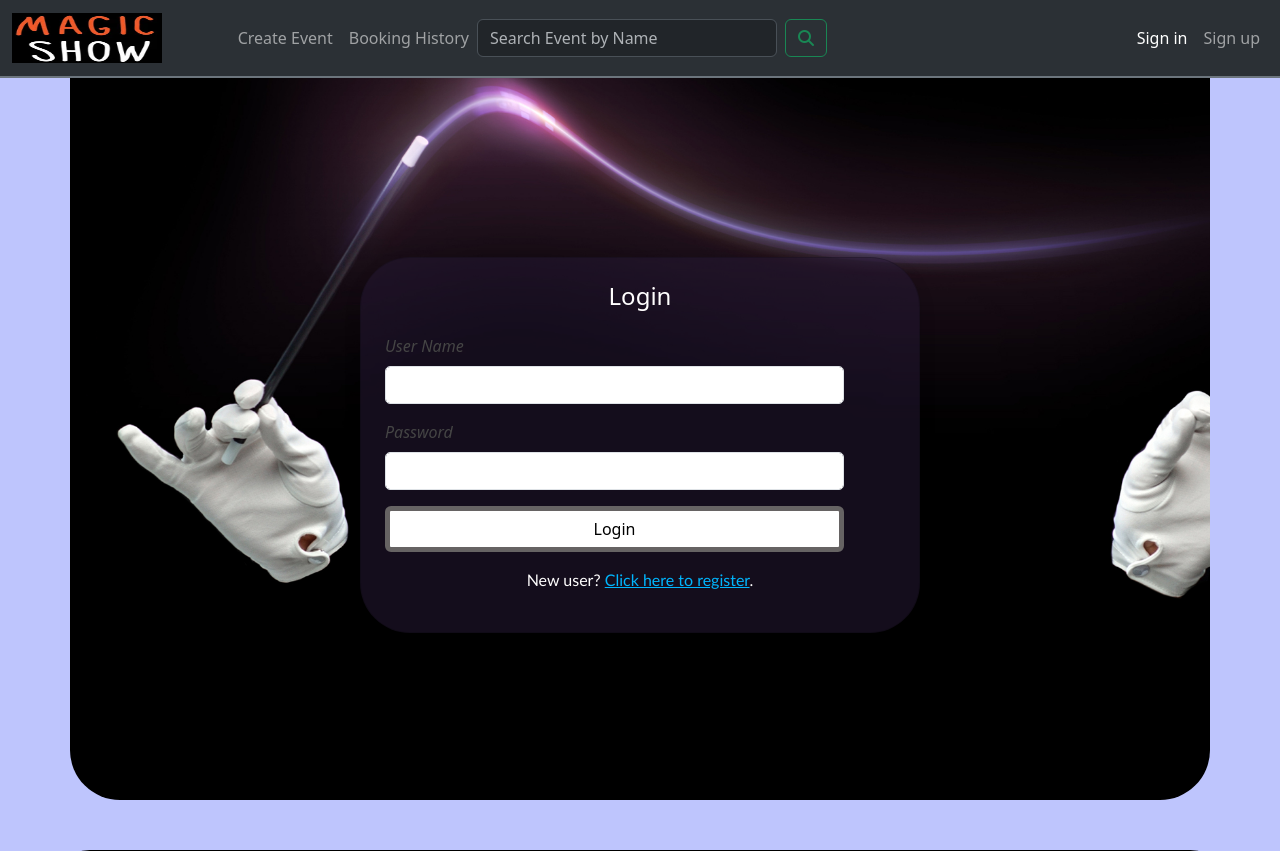
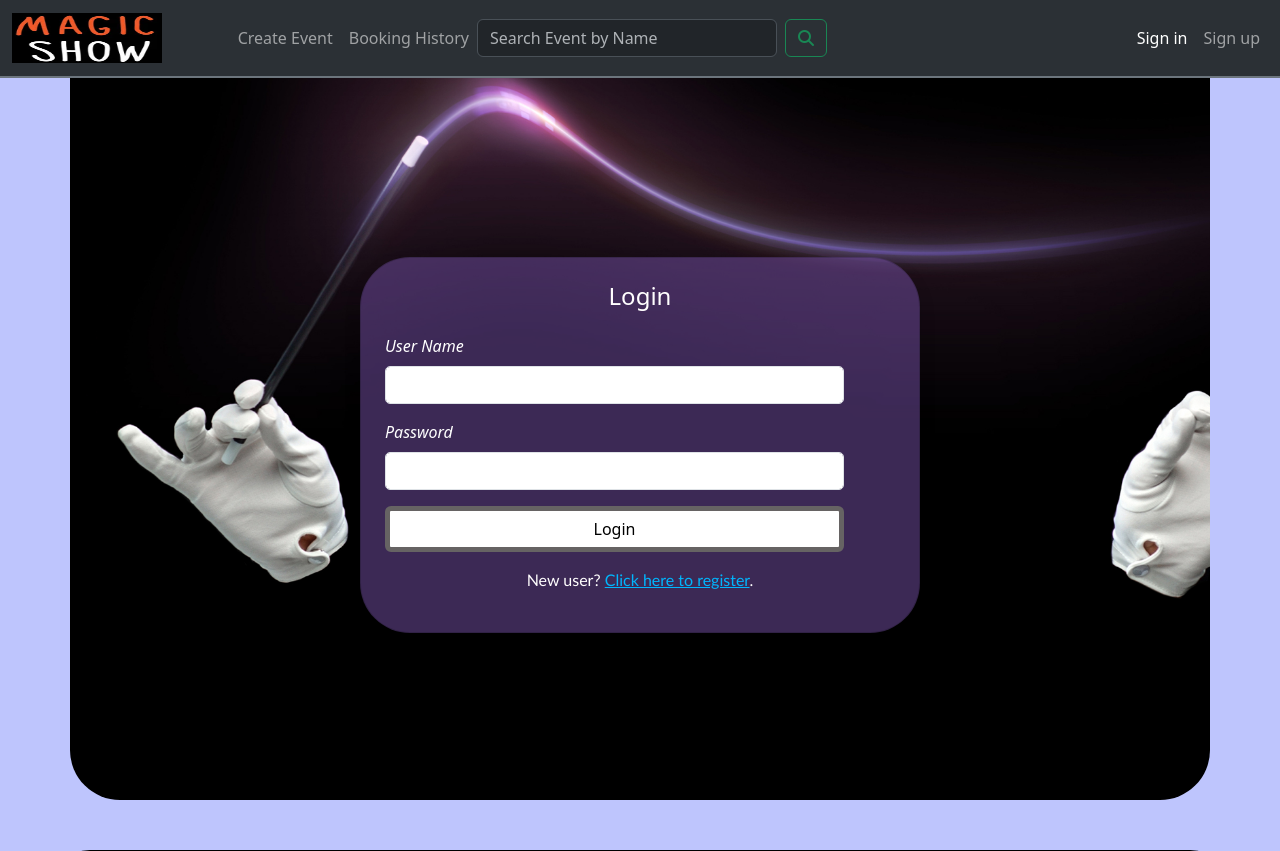
Before and after one commit to mehakchahal123/a3_group22, a Flask app: a page that uses a3_starter_code/a3_starter_code-main/projectfile/website/templates/base.html in a window 1280 px wide. Shown: the top 851 px of the page. Run offline with Flask 3, Linux system fonts and the light colour scheme; some libraries are stand-ins or nearby versions.

Commit message:
changes to css for login and register

```diff
--- a/a3_starter_code/a3_starter_code-main/projectfile/website/static/style.css
+++ b/a3_starter_code/a3_starter_code-main/projectfile/website/static/style.css
@@ -499,14 +499,14 @@ span{
 }
 
 #userform-card {
-  background-color: rgba(38, 26, 54, 0.53);
+  background-color: rgba(114, 78, 161, 0.53);
   border-radius: 10px;
   border-radius:50px;
   color:rgb(255, 254, 254);
 }
 
 .in-form{
-  color:rgb(69, 69, 69);
+  color:rgb(255, 255, 255);
 }
 
 #userform-card .form-control {
```
